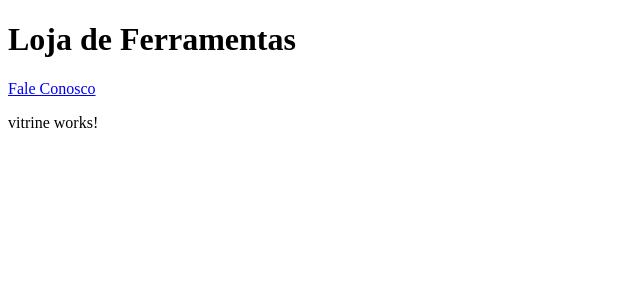
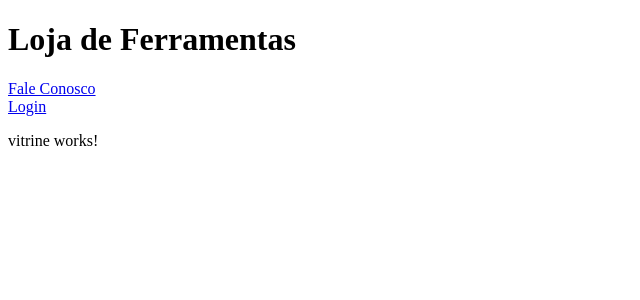
Before and after one commit to Narusala/FatecWebDev, an Angular app: page / in a window 1280 px wide. Shown: the top 300 px of the page, without its empty margins (0-640 px from the left). Built offline with nearby package versions, Linux system fonts and the light colour scheme.

Commit message:
Third commit

```diff
--- a/src/app/app.component.html
+++ b/src/app/app.component.html
@@ -3,7 +3,8 @@
   <header>
     <h1>Loja de Ferramentas</h1>
     <nav>
-      <a href="contato">Fale Conosco</a>
+      <a href="contato">Fale Conosco</a><br>
+      <a href="login">Login</a>
     </nav>
   </header>
 <head>
--- a/src/app/app.routes.ts
+++ b/src/app/app.routes.ts
@@ -1,7 +1,9 @@
 import { Routes } from '@angular/router';
 import { FaleConoscoComponent } from './fale-conosco/fale-conosco.component';
 import { VitrineComponent } from './vitrine/vitrine.component';
-import path from 'path';
+import { LoginComponent } from './login/login.component';
+import { ClienteComponent } from './cliente/cliente.component';
+
 
 
 export const routes: Routes = [
@@ -9,5 +11,7 @@ export const routes: Routes = [
     {path: "contato", redirectTo: "faleconosco"},
     {path: "vitrine", component: VitrineComponent},
     {path: "", component: VitrineComponent},
+    {path: "login", component: LoginComponent},
+    {path: "cliente", component: ClienteComponent},
 
 ];
```
